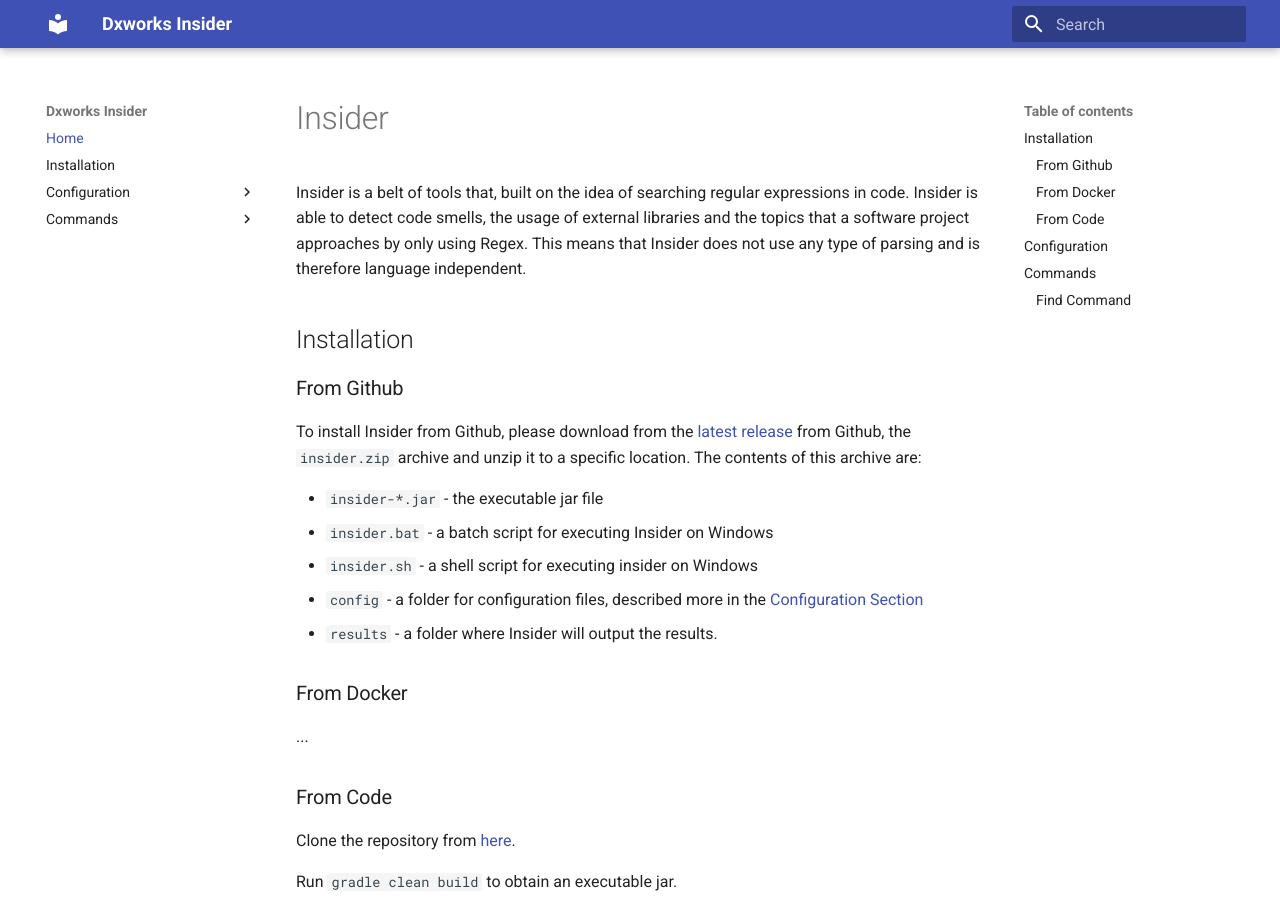
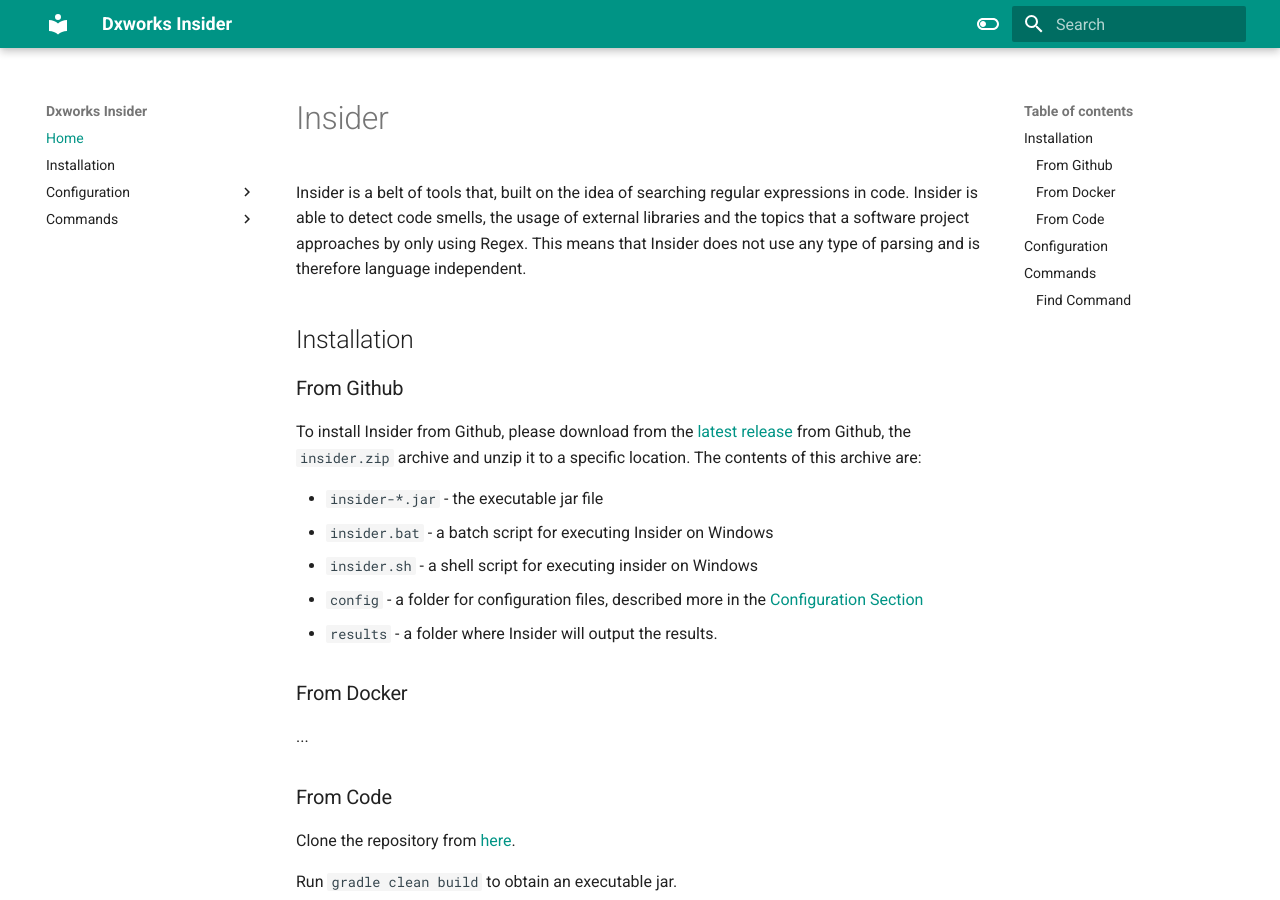
Before and after one commit to dxworks/insider, an MkDocs documentation site: the page built from docs/index.md, in a window 1280 px wide and 900 px high. Built offline with MkDocs 1.6.1 and Material for MkDocs 9.7.7, drawn with Linux system fonts in a browser that asks for light colours.

```diff
--- a/docs/index.md
+++ b/docs/index.md
@@ -14,7 +14,7 @@ from Github, the `insider.zip` archive and unzip it to a specific location. The
 * `insider-*.jar` - the executable jar file
 * `insider.bat` - a batch script for executing Insider on Windows
 * `insider.sh` - a shell script for executing insider on Windows
-* `config` - a folder for configuration files, described more in the [Configuration Section](#Configuration)
+* `config` - a folder for configuration files, described more in the [Configuration Section](#configuration)
 * `results` - a folder where Insider will output the results.
 
 ### From Docker
--- a/mkdocs.yml
+++ b/mkdocs.yml
@@ -2,6 +2,30 @@ site_name: Dxworks Insider
 
 theme:
   name: material
+  features:
+    - content.code.copy
+
+  palette:
+    # Toggle light mode
+    - scheme: default
+      media: "(prefers-color-scheme: light)"
+      primary: teal
+      accent: teal
+      toggle:
+        icon: material/toggle-switch-off-outline
+        name: Switch to dark mode
+
+    # Toggle dark mode
+    - scheme: slate
+      media: "(prefers-color-scheme: dark)"
+      primary: teal
+      accent: teal
+      toggle:
+        icon: material/toggle-switch
+        name: Switch to light mode
+
+extra_css:
+  - stylesheets/dxworks-theme.css
 
 nav:
   - Home: 'index.md'
```
Also changed, not shown: 2 other files.
